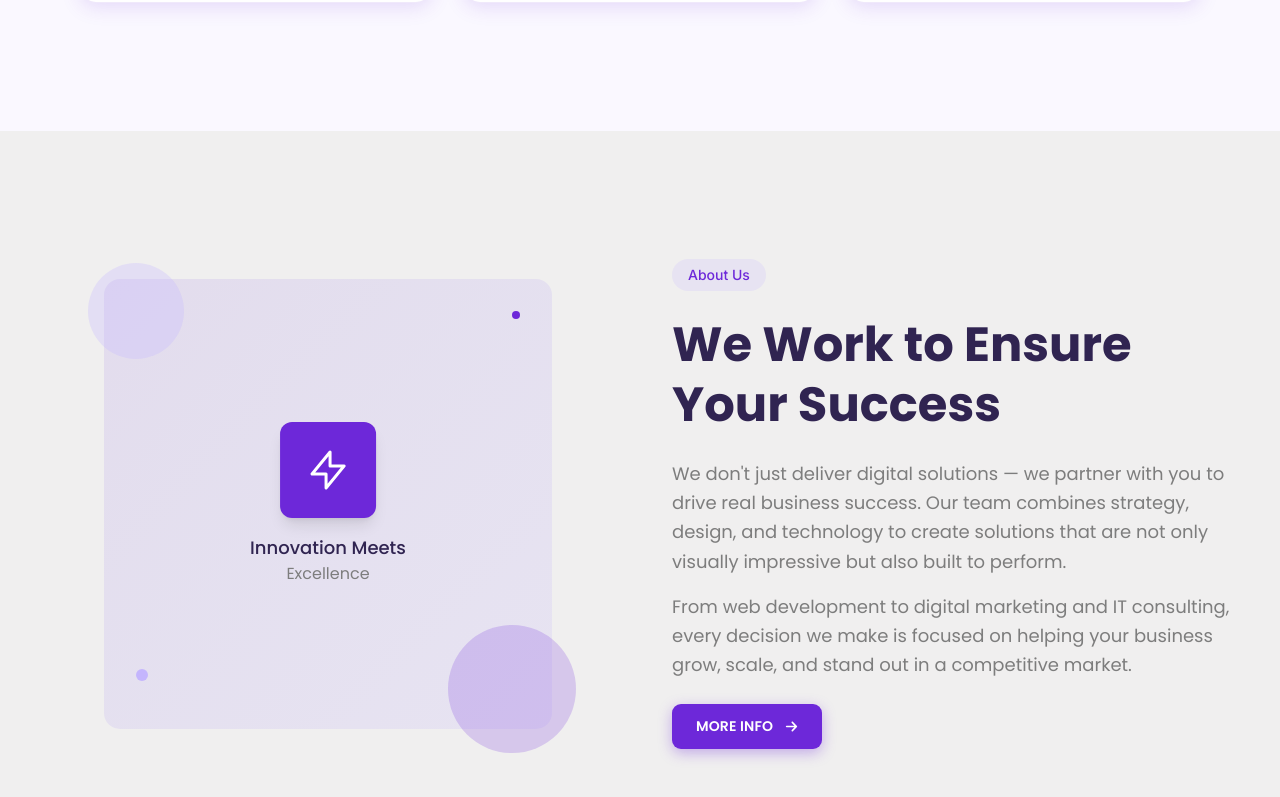
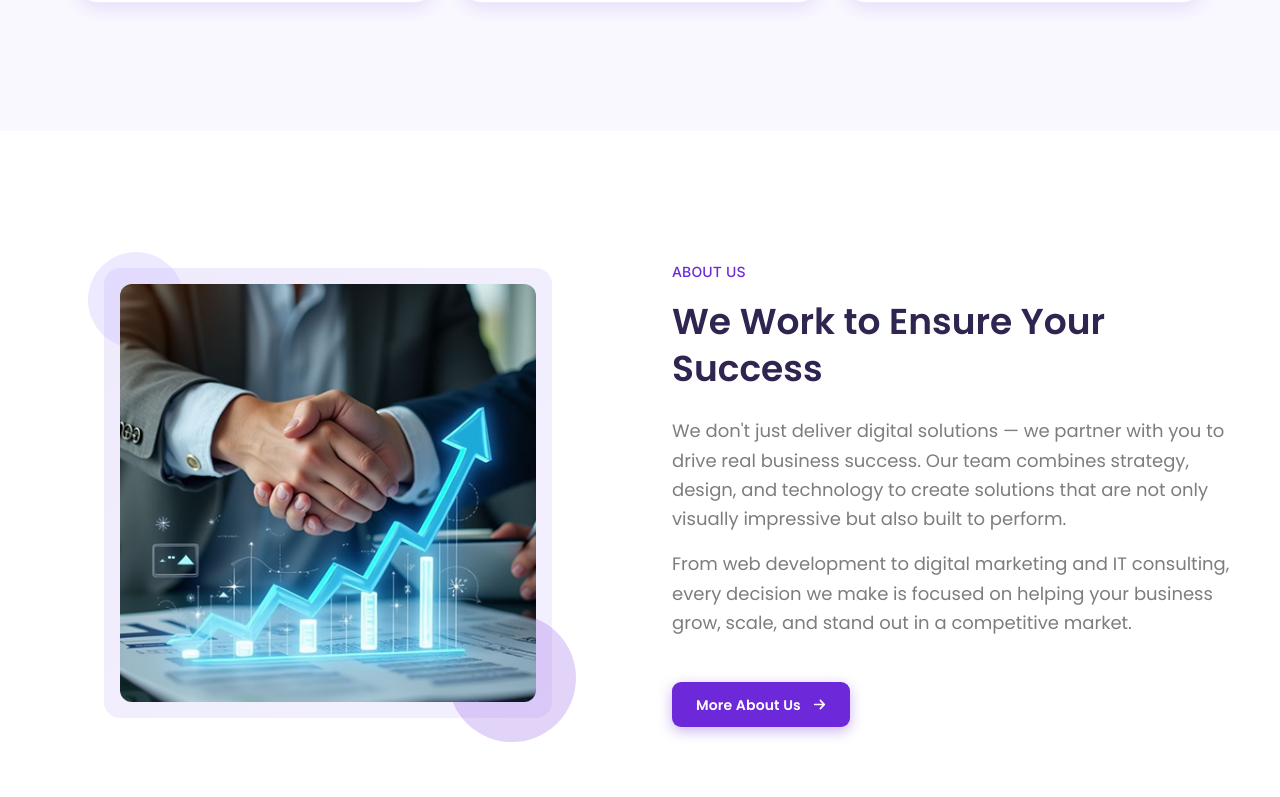
Before and after one commit to FutureAxis/futureaxis-official-web, a Next.js app: page / in a window 1280 px wide. Shown: the part 1560-2357 px from the top of the page. Built offline with nearby package versions, Linux system fonts and the light colour scheme.

Commit message:
chore: update About section with new image and refined content layout

```diff
--- a/components/sections/About.tsx
+++ b/components/sections/About.tsx
@@ -1,65 +1,44 @@
-// components/About.tsx
 "use client";
 
-
 import StartNowButton from "@/components/buttons/StartNowButton";
+import Image from "next/image";
+import aboutImage from "@/public/images/about/about-image.png";
 
 export default function About() {
     return (
-        <section className="bg-[var(--section-bg)] py-16 md:py-24 lg:py-32">
+        <section className="bg-white py-16 md:py-24 lg:py-32">
             <div className="container mx-auto px-6 md:px-8 lg:px-12">
                 <div className="flex flex-col gap-12 lg:flex-row lg:items-center lg:gap-16">
-                    {/* Left Side - Image/Illustration */}
                     <div className="relative flex-1">
-                        <div className="relative mx-auto h-80 w-full max-w-md rounded-2xl bg-gradient-to-br from-[var(--primary)]/10 to-[var(--accent)]/20 p-4 md:h-96 lg:h-[450px]">
+                        <div
+                            className="relative mx-auto h-80 w-full max-w-md rounded-2xl bg-gradient-to-br from-[var(--primary)]/10 to-[var(--accent)]/20 p-4 md:h-96 lg:h-[450px]">
                             {/* Decorative elements */}
                             <div className="absolute -left-4 -top-4 h-24 w-24 rounded-full bg-[var(--accent)]/30"></div>
-                            <div className="absolute -bottom-6 -right-6 h-32 w-32 rounded-full bg-[var(--primary)]/20"></div>
-                            <div className="absolute left-1/2 top-1/2 -translate-x-1/2 -translate-y-1/2 transform">
-                                <div className="text-center">
-                                    <div className="mx-auto mb-4 flex h-20 w-20 items-center justify-center rounded-xl bg-[var(--primary)] text-white shadow-lg md:h-24 md:w-24">
-                                        <svg
-                                            className="h-10 w-10 md:h-12 md:w-12"
-                                            fill="none"
-                                            stroke="currentColor"
-                                            viewBox="0 0 24 24"
-                                            xmlns="http://www.w3.org/2000/svg"
-                                        >
-                                            <path
-                                                strokeLinecap="round"
-                                                strokeLinejoin="round"
-                                                strokeWidth={1.5}
-                                                d="M13 10V3L4 14h7v7l9-11h-7z"
-                                            />
-                                        </svg>
-                                    </div>
-                                    <p className="text-base font-medium text-[var(--heading)] md:text-lg">
-                                        Innovation Meets
-                                    </p>
-                                    <p className="text-sm text-[var(--paragraph)] md:text-base">
-                                        Excellence
-                                    </p>
-                                </div>
+                            <div
+                                className="absolute -bottom-6 -right-6 h-32 w-32 rounded-full bg-[var(--primary)]/20"></div>
+                            <div className="relative h-full w-full overflow-hidden rounded-xl">
+                                <Image
+                                    src={aboutImage}
+                                    alt="About Us - Team working together"
+                                    fill
+                                    className="object-cover"
+                                    sizes="(max-width: 768px) 100vw, (max-width: 1200px) 50vw, 33vw"
+                                />
                             </div>
-                            {/* Additional decorative dots */}
-                            <div className="absolute right-8 top-8 h-2 w-2 rounded-full bg-[var(--primary)]"></div>
-                            <div className="absolute bottom-12 left-8 h-3 w-3 rounded-full bg-[var(--accent)]"></div>
                         </div>
                     </div>
 
                     {/* Right Side - Content */}
                     <div className="flex-1 space-y-6">
-                        {/* Section Label */}
-                        <div className="inline-block rounded-full bg-[var(--accent)]/20 px-4 py-1.5 text-sm font-medium text-[var(--primary)]">
+                        <div
+                            className="inline-block text-sm font-medium text-[var(--primary)] mb-5 uppercase leading-[100%] tracking-[0.01em] text-[var(--primary)]">
                             About Us
                         </div>
 
-                        {/* Heading */}
-                        <h2 className="font-heading text-3xl font-bold leading-tight text-[var(--heading)] md:text-4xl lg:text-5xl">
-                            We Work to Ensure<br />Your Success
+                        <h2 className="font-heading text-3xl font-semibold text-[var(--heading)] md:text-4xl lg:text-[36px] leading-[130%] tracking-0">
+                            We Work to Ensure Your Success
                         </h2>
 
-                        {/* Description */}
                         <div className="space-y-4 text-base leading-relaxed text-[var(--paragraph)] md:text-lg">
                             <p>
                                 We don't just deliver digital solutions — we partner with you to drive real business success.
@@ -72,11 +51,10 @@ export default function About() {
                             </p>
                         </div>
 
-                        {/* Button - Using your custom StartNowButton */}
-                        <div className="mt-4 md:mt-6">
+                        <div className="mt-4 md:mt-[45px]">
                             <StartNowButton
                                 href="/about"
-                                label="MORE INFO"
+                                label="More About Us"
                             />
                         </div>
                     </div>
```
Also changed, not shown: public/images/about/about-image.png (added).
